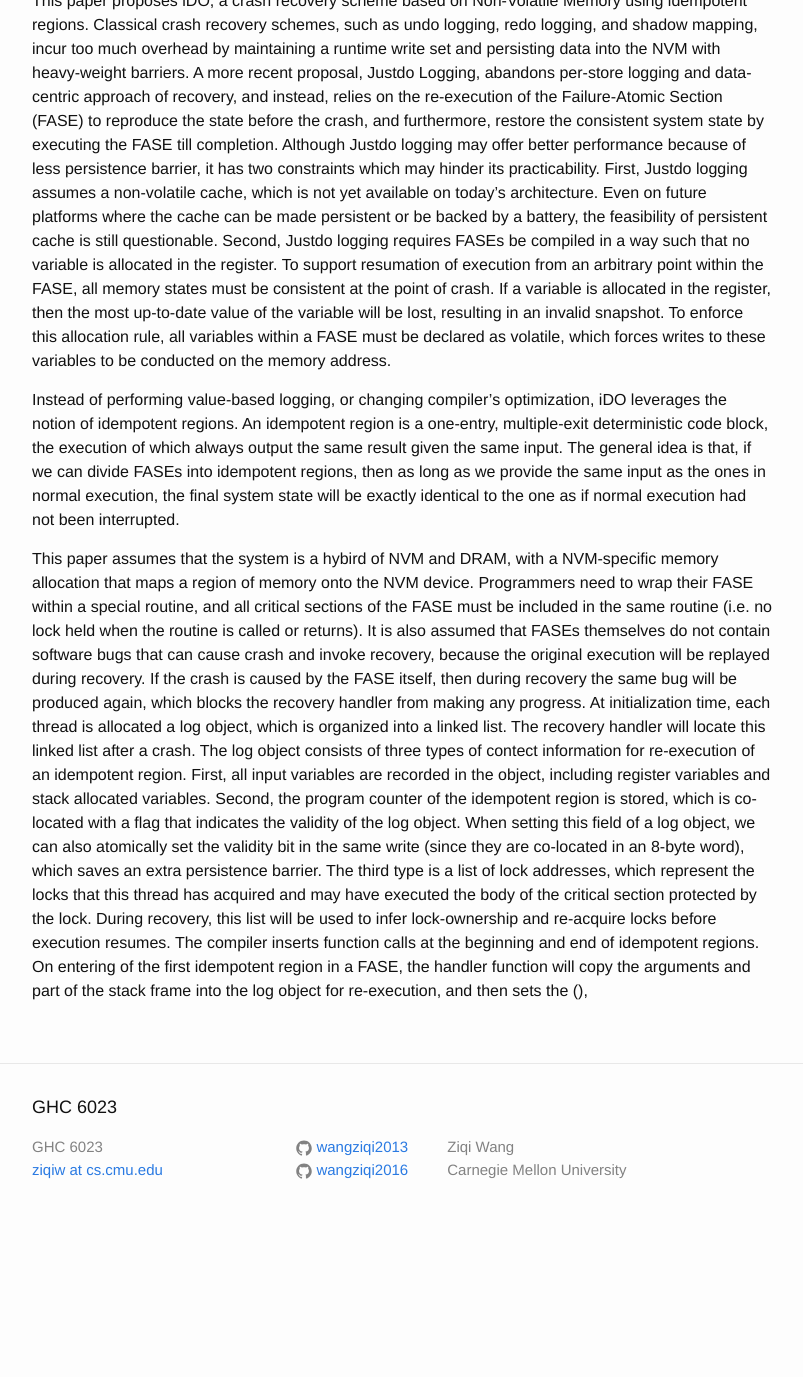
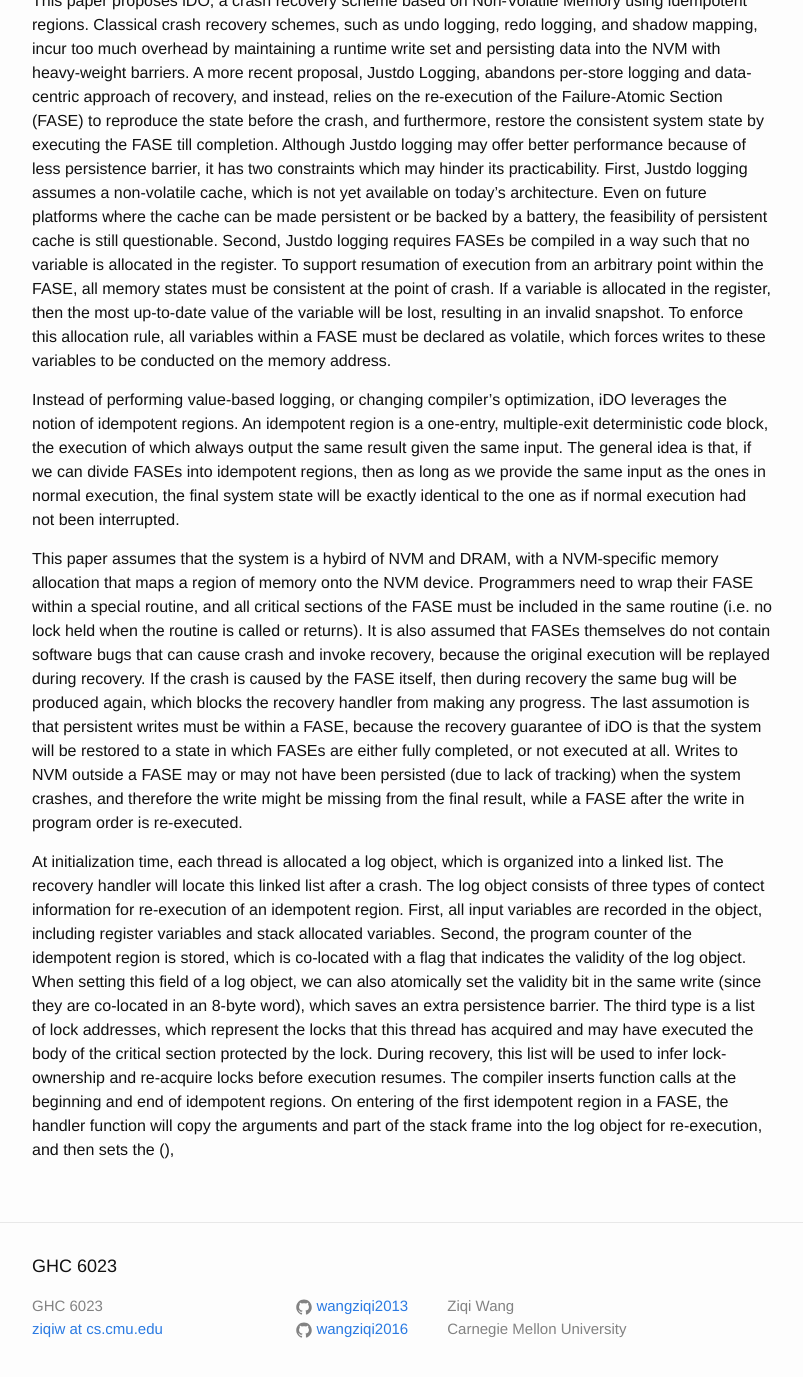
Before and after one commit to wangziqi2013/wangziqi2013.github.io, a Jekyll site: the page built from _posts/2018-08-10-ido.markdown, in a window 1280 px wide and 1400 px high, scrolled down 503 px. Shown: the top 1377 px of the window, without its empty margins (238-1041 px from the left). Built offline with Jekyll 4.4.1, drawn with Linux system fonts in a browser that asks for light colours; before the commit the page ends 1744 px from its top, so only the background shows below that.

Commit message:
Adding more assumption

```diff
--- a/_posts/2018-08-10-ido.markdown
+++ b/_posts/2018-08-10-ido.markdown
@@ -40,6 +40,11 @@ sections of the FASE must be included in the same routine (i.e. no lock held whe
 It is also assumed that FASEs themselves do not contain software bugs that can cause crash and invoke recovery, because
 the original execution will be replayed during recovery. If the crash is caused by the FASE itself, then during recovery
 the same bug will be produced again, which blocks the recovery handler from making any progress.
+The last assumotion is that persistent writes must be within a FASE, because the recovery guarantee of iDO is that
+the system will be restored to a state in which FASEs are either fully completed, or not executed at all. Writes
+to NVM outside a FASE may or may not have been persisted (due to lack of tracking) when the system crashes, and therefore
+the write might be missing from the final result, while a FASE after the write in program order is re-executed.
+
 At initialization time, each thread is allocated a log object, which is organized into a linked list. The recovery
 handler will locate this linked list after a crash. The log object consists of three types of contect information for re-execution
 of an idempotent region. First, all input variables are recorded in the object, including register variables and stack
```
